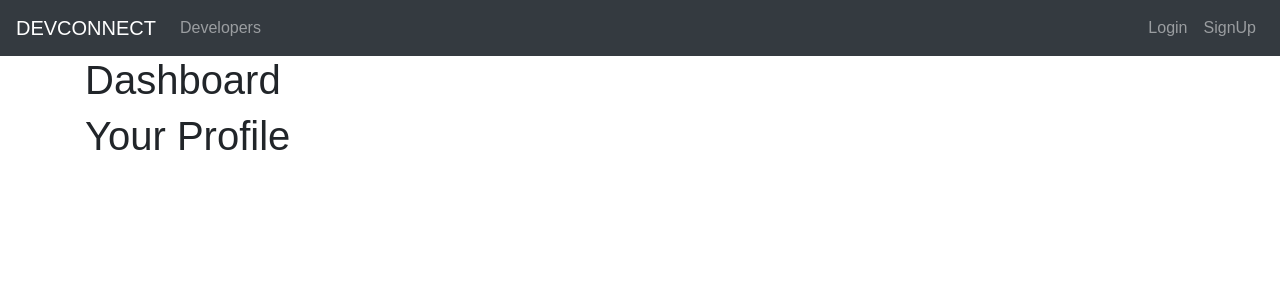
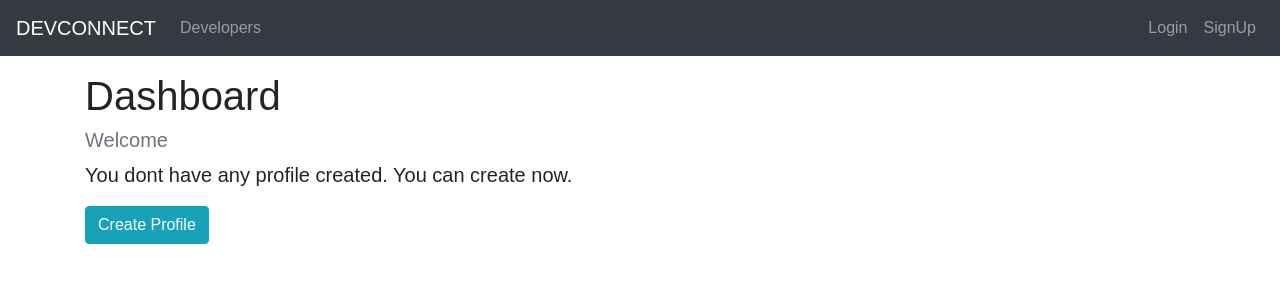
Before and after one commit to bekaarcoder/devconnect, a React (Create React App) app in the folder client/: page /dashboard in a window 1280 px wide. Shown: the top 300 px of the page. Built offline with nearby package versions, Linux system fonts and the light colour scheme; no server answers.

Commit message:
Dashboard landing completed

```diff
--- a/client/src/App.js
+++ b/client/src/App.js
@@ -25,7 +25,7 @@ if(localStorage.jwtToken) {
   store.dispatch(setCurrentUser(decoded));
 
   // check for expired token
-  const currentTime = Date.now();
+  const currentTime = Date.now() / 1000;
   if(decoded.exp < currentTime) {
     store.dispatch(logoutUser());
     store.dispatch(clearProfile());
--- a/client/src/components/dashboard/Dashboard.js
+++ b/client/src/components/dashboard/Dashboard.js
@@ -2,6 +2,8 @@ import React, {Component} from 'react';
 import {connect} from 'react-redux';
 import PropTypes from 'prop-types';
 import {getUserProfile} from '../../actions/profileAction';
+import isEmpty from '../../validations/is-empty';
+import {Link} from 'react-router-dom';
 
 class Dashboard extends Component {
 	componentDidMount() {
@@ -16,10 +18,22 @@ class Dashboard extends Component {
 		if(profile === null || loading) {
 			dashboardContent = <h4>Loading...</h4>
 		} else {
-			dashboardContent = <h1>Your Profile</h1>
+			dashboardContent = (
+				isEmpty(profile) ?
+					<div>
+						<h4 className="lead text-muted">Welcome {user.name}</h4>
+						<p className="lead">You dont have any profile created. You can create now.</p>
+						<Link className="btn btn-info" to="/create-profile">Create Profile</Link>
+					</div>
+					:
+					<div>
+						<h4>Your Profile</h4>
+					</div>
+			)
 		}
+
 		return (
-			<div>
+			<div className="mt-3">
 				<h1>Dashboard</h1>
 				{dashboardContent}
 			</div>
--- a/client/src/components/layout/Navbar.js
+++ b/client/src/components/layout/Navbar.js
@@ -10,7 +10,6 @@ class Navbar extends Component {
 		e.preventDefault();
 		this.props.logoutUser();
 		this.props.clearProfile();
-		window.location.href = '/login'
 	}
 	render() {
 		const {isAuthenticated, user} = this.props.auth;
```
